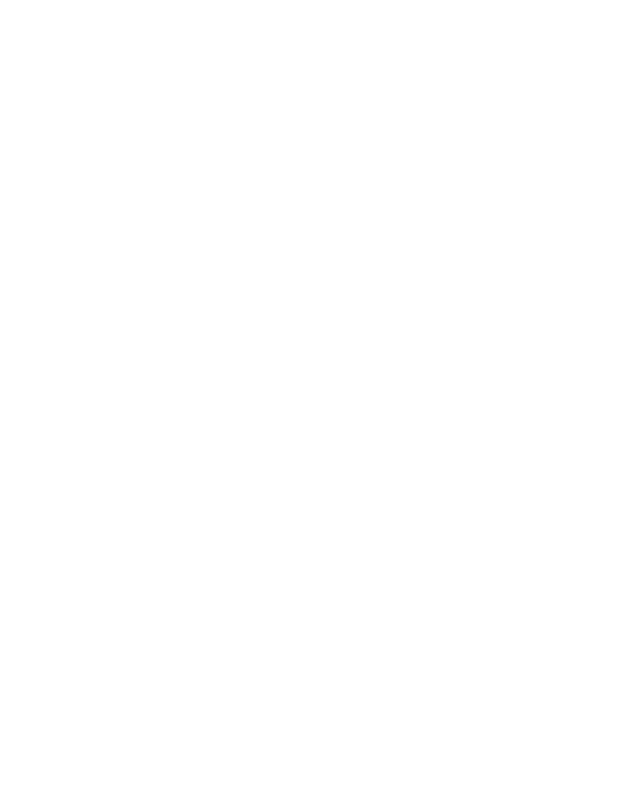
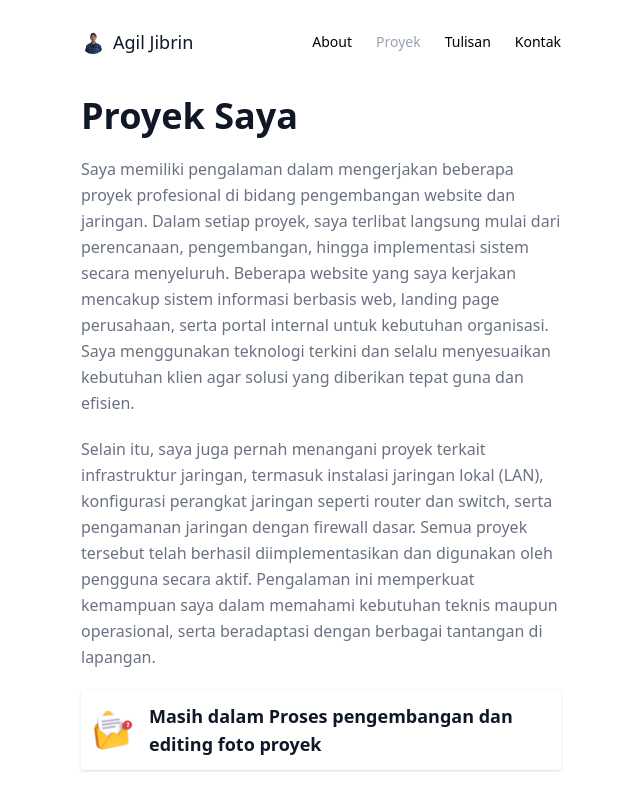
Before and after one commit to fuureya/vue-landing, a Vue app: page /proyek in a window 1280 px wide. Before the commit this address had no page. Shown: the whole page, without its empty margins (319-959 px from the left). Built offline with nearby package versions, Linux system fonts and the light colour scheme.

Commit message:
fix: proyek template page

```diff
--- /dev/null
+++ b/src/components/DescProyek.vue
@@ -0,0 +1,44 @@
+<script setup>
+import MasterBody from './MasterBody.vue';
+import em from '@/assets/img/em.png';
+</script>
+
+<template>
+    <MasterBody>
+        <h1 class="text-3xl text-gray-900 md:text-4xl font-semibold">
+            Proyek Saya
+        </h1>
+        <p class="text-gray-500 leading-relaxed mt-5">
+            Saya memiliki pengalaman dalam mengerjakan beberapa proyek profesional di bidang pengembangan website dan
+            jaringan. Dalam setiap proyek, saya terlibat langsung mulai dari perencanaan, pengembangan, hingga
+            implementasi sistem secara menyeluruh. Beberapa website yang saya kerjakan mencakup sistem informasi
+            berbasis web, landing page perusahaan, serta portal internal untuk kebutuhan organisasi. Saya menggunakan
+            teknologi terkini dan selalu menyesuaikan kebutuhan klien agar solusi yang diberikan tepat guna dan efisien.
+        </p>
+
+        <p class="text-gray-500 leading-relaxed mt-5">
+            Selain itu, saya juga pernah menangani proyek terkait infrastruktur jaringan, termasuk instalasi jaringan
+            lokal (LAN), konfigurasi perangkat jaringan seperti router dan switch, serta pengamanan jaringan dengan
+            firewall dasar. Semua proyek tersebut telah berhasil diimplementasikan dan digunakan oleh pengguna secara
+            aktif. Pengalaman ini memperkuat kemampuan saya dalam memahami kebutuhan teknis maupun operasional, serta
+            beradaptasi dengan berbagai tantangan di lapangan.
+        </p>
+
+        <div class="shadow">
+            <a :href="''" target="_blank" class="max-w-md mx-auto ">
+                <div
+                    class="flex space-x-4 items-center my-5 hover:border-3 hover:border-dashed hover:border-gray-400 p-3 rounded-md">
+                    <div class="w-10 h-10 overflow-hidden rounded-md flex-shrink-0">
+                        <img :src="em" alt="Thumbnail" class="w-full h-full object-cover object-center"
+                            loading="lazy" />
+                    </div>
+                    <div class="flex-1">
+                        <h2 class="text-lg font-semibold text-gray-900">Masih dalam Proses pengembangan dan editing foto
+                            proyek</h2>
+                    </div>
+                </div>
+            </a>
+        </div>
+
+    </MasterBody>
+</template>
--- /dev/null
+++ b/src/pages/Proyek.vue
@@ -0,0 +1,10 @@
+<script setup>
+import DescProyek from '@/components/DescProyek.vue';
+import Navbar from '@/components/Navbar.vue';
+
+</script>
+
+<template>
+    <Navbar />
+    <DescProyek />
+</template>
--- a/src/router.js
+++ b/src/router.js
@@ -3,12 +3,14 @@
 import About from "./pages/About.vue";
 import Tulisan from "./pages/Tulisan.vue";
 import Kontak from "./pages/Kontak.vue";
+import Proyek from "./pages/Proyek.vue";
 
 const routes = [
   { path: "/", component: Homepage },
   { path: "/about", component: About },
   { path: "/tulisan", component: Tulisan },
   { path: "/kontak", component: Kontak },
+  { path: "/proyek", component: Proyek },
 ];
 
 const router = createRouter({
```
